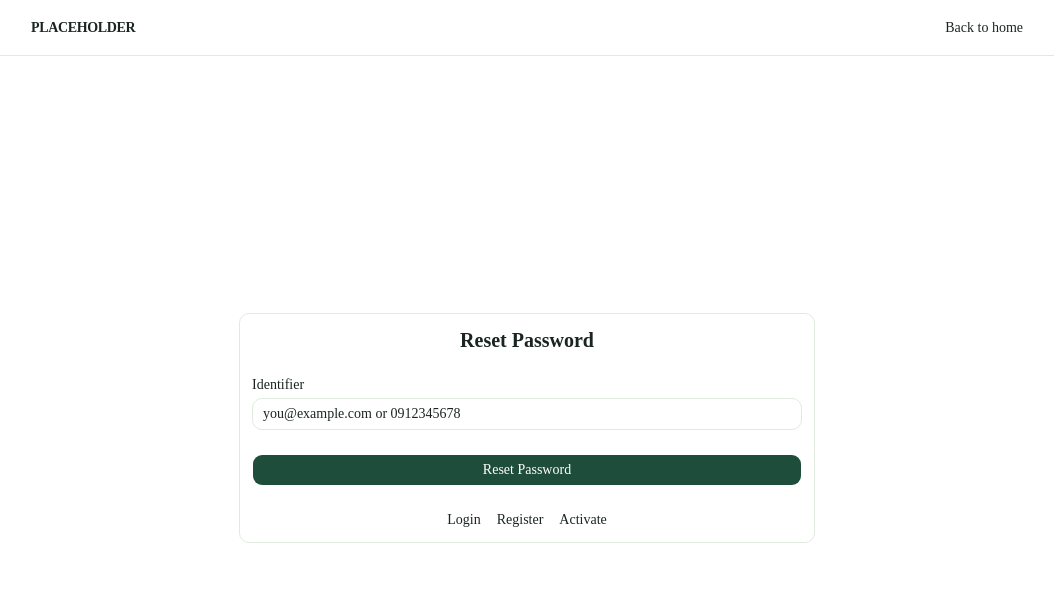
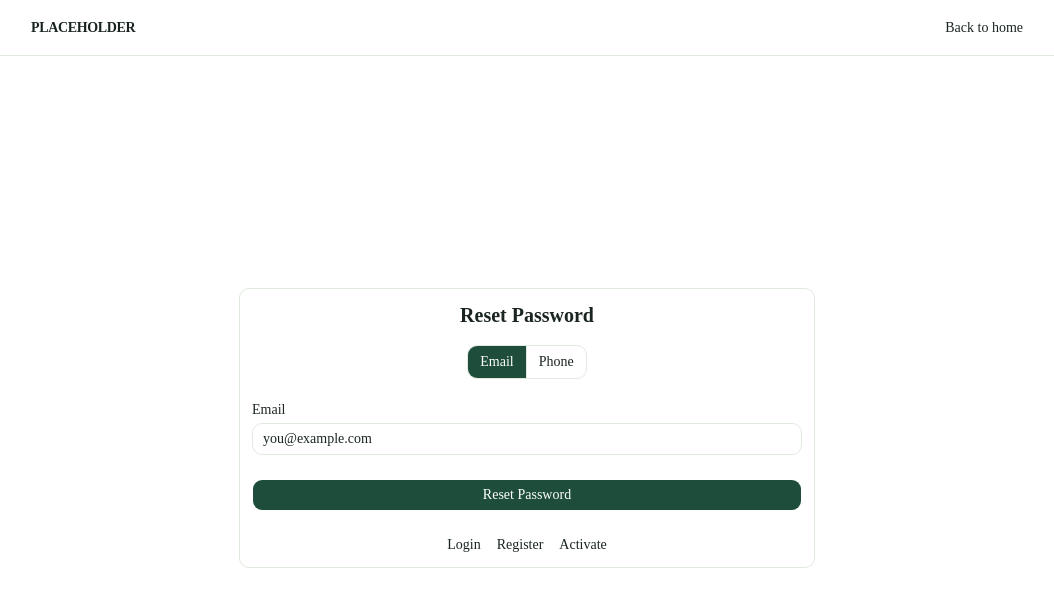
Before and after one commit to Thachdong/mekongo-webapp, a Next.js app: page /auth/reset-password in a window 1280 px wide. Shown: the top 606 px of the page, without its empty margins (113-1167 px from the left). Built offline with nearby package versions, Linux system fonts and the light colour scheme.

Commit message:
feat(auth): add loginType toggle to reset-password form

```diff
--- a/src/features/auth/components/activate-form.tsx
+++ b/src/features/auth/components/activate-form.tsx
@@ -101,6 +101,7 @@ export function ActivateForm() {
       onSubmit={onSubmit}
       className="mx-auto flex w-full max-w-[420px] flex-col gap-6 rounded-lg border border-border p-3"
     >
+      <div className="flex flex-col items-center gap-4">
         <div className="flex flex-col items-center gap-2 text-center">
           <h1 className="text-xl font-semibold text-foreground">Activate</h1>
           {error ? (
@@ -127,6 +128,7 @@ export function ActivateForm() {
             )}
           />
         ) : null}
+      </div>
 
       <div className="flex flex-col gap-1.5">
         <Label htmlFor="identifier">
--- a/src/features/auth/components/reset-password-form.tsx
+++ b/src/features/auth/components/reset-password-form.tsx
@@ -2,24 +2,27 @@
 
 import type { SubmitEvent } from "react";
 import Link from "next/link";
-import { useForm } from "react-hook-form";
+import { Controller, useForm, useWatch } from "react-hook-form";
 import { joiResolver } from "@hookform/resolvers/joi";
 
 import { Button } from "@/shared-components/atoms/button";
 import { Input } from "@/shared-components/atoms/input";
 import { Label } from "@/shared-components/atoms/label";
+import { Toggle, ToggleItem } from "@/shared-components/atoms/toggle";
 import { useResetPassword } from "@/features/auth/hooks/use-reset-password";
 import type { ResetPasswordFormValues } from "@/features/auth/types/reset-password.type";
 import { resetPasswordValidationSchema } from "@/features/auth/validations/reset-password.validation";
 import { PAGES } from "@/shared/constants/page.constant";
 
 const DEFAULT_VALUES: ResetPasswordFormValues = {
+  loginType: "EMAIL",
   identifier: "",
 };
 
 export function ResetPasswordForm() {
   const { resetPassword, isSubmitting, error } = useResetPassword();
   const {
+    control,
     register,
     handleSubmit,
     formState: { errors },
@@ -27,6 +30,8 @@ export function ResetPasswordForm() {
     resolver: joiResolver(resetPasswordValidationSchema),
     defaultValues: DEFAULT_VALUES,
   });
+
+  const loginType = useWatch({ control, name: "loginType" });
 
   const submitValidForm = handleSubmit((values) => {
     void resetPassword(values);
@@ -43,6 +48,7 @@ export function ResetPasswordForm() {
       onSubmit={onSubmit}
       className="mx-auto flex w-full max-w-[576px] flex-col gap-6 rounded-lg border border-border p-3"
     >
+      <div className="flex flex-col items-center gap-4">
         <div className="flex flex-col items-center gap-2 text-center">
           <h1 className="text-xl font-semibold text-foreground">Reset Password</h1>
           {error ? (
@@ -52,11 +58,32 @@ export function ResetPasswordForm() {
           ) : null}
         </div>
 
+        <Controller
+          control={control}
+          name="loginType"
+          render={({ field }) => (
+            <Toggle
+              value={[field.value]}
+              onValueChange={(values) => {
+                if (values[0]) field.onChange(values[0]);
+              }}
+            >
+              <ToggleItem value="EMAIL">Email</ToggleItem>
+              <ToggleItem value="PHONE">Phone</ToggleItem>
+            </Toggle>
+          )}
+        />
+      </div>
+
       <div className="flex flex-col gap-1.5">
-        <Label htmlFor="identifier">Identifier</Label>
+        <Label htmlFor="identifier">
+          {loginType === "EMAIL" ? "Email" : "Phone number"}
+        </Label>
         <Input
           id="identifier"
-          placeholder="you@example.com or 0912345678"
+          placeholder={
+            loginType === "EMAIL" ? "you@example.com" : "0912345678"
+          }
           aria-invalid={!!errors.identifier}
           {...register("identifier")}
         />
--- a/src/features/auth/hooks/use-reset-password.ts
+++ b/src/features/auth/hooks/use-reset-password.ts
@@ -19,6 +19,7 @@ export function useResetPassword() {
     onSuccess: (_data, payload) => {
       sessionStorageClient.set(RESET_PASSWORD_STORAGE_KEY, {
         identifier: payload.identifier,
+        loginType: payload.loginType,
       });
       router.push(PAGES.CHANGE_PASSWORD.pathname);
     },
--- a/src/features/auth/types/reset-password.type.ts
+++ b/src/features/auth/types/reset-password.type.ts
@@ -1,4 +1,7 @@
+import type { RegisterType } from "@/features/auth/types/register.type";
+
 export type ResetPasswordFormValues = {
+  loginType: RegisterType;
   identifier: string;
 };
 
@@ -13,9 +16,10 @@ export type ResetPasswordResult = {
   otpExpiredAt: string;
 };
 
-/** sessionStorage key: hand-off {identifier} from reset-password → change-password without exposing it in the URL. */
+/** sessionStorage key: hand-off {identifier, loginType} from reset-password → change-password without exposing it in the URL. */
 export const RESET_PASSWORD_STORAGE_KEY = "auth:reset-password";
 
 export type ResetPasswordHandoff = {
   identifier: string;
+  loginType: RegisterType;
 };
--- a/src/features/auth/validations/reset-password.validation.ts
+++ b/src/features/auth/validations/reset-password.validation.ts
@@ -1,16 +1,26 @@
 import Joi from "joi";
 
+import { REGISTER_TYPES } from "@/features/auth/types/register.type";
 import type { ResetPasswordFormValues } from "@/features/auth/types/reset-password.type";
 
-const EMAIL_PATTERN = /^[^\s@]+@[^\s@]+\.[^\s@]+$/;
 const PHONE_PATTERN = /^[0-9]{9,11}$/;
 
 export const resetPasswordValidationSchema = Joi.object<ResetPasswordFormValues>({
+  loginType: Joi.string()
+    .valid(...REGISTER_TYPES)
+    .required(),
   identifier: Joi.string()
+    .when("loginType", {
+      is: "EMAIL",
+      then: Joi.string().email({ tlds: { allow: false } }).messages({
+        "string.email": "Email không hợp lệ",
+      }),
+      otherwise: Joi.string().pattern(PHONE_PATTERN).messages({
+        "string.pattern.base": "Số điện thoại không hợp lệ",
+      }),
+    })
     .required()
-    .pattern(new RegExp(`(${EMAIL_PATTERN.source})|(${PHONE_PATTERN.source})`))
     .messages({
       "string.empty": "Vui lòng nhập email hoặc số điện thoại",
-      "string.pattern.base": "Email hoặc số điện thoại không hợp lệ",
     }),
 });
```
Lines whose indentation alone changed are shown as unchanged.
